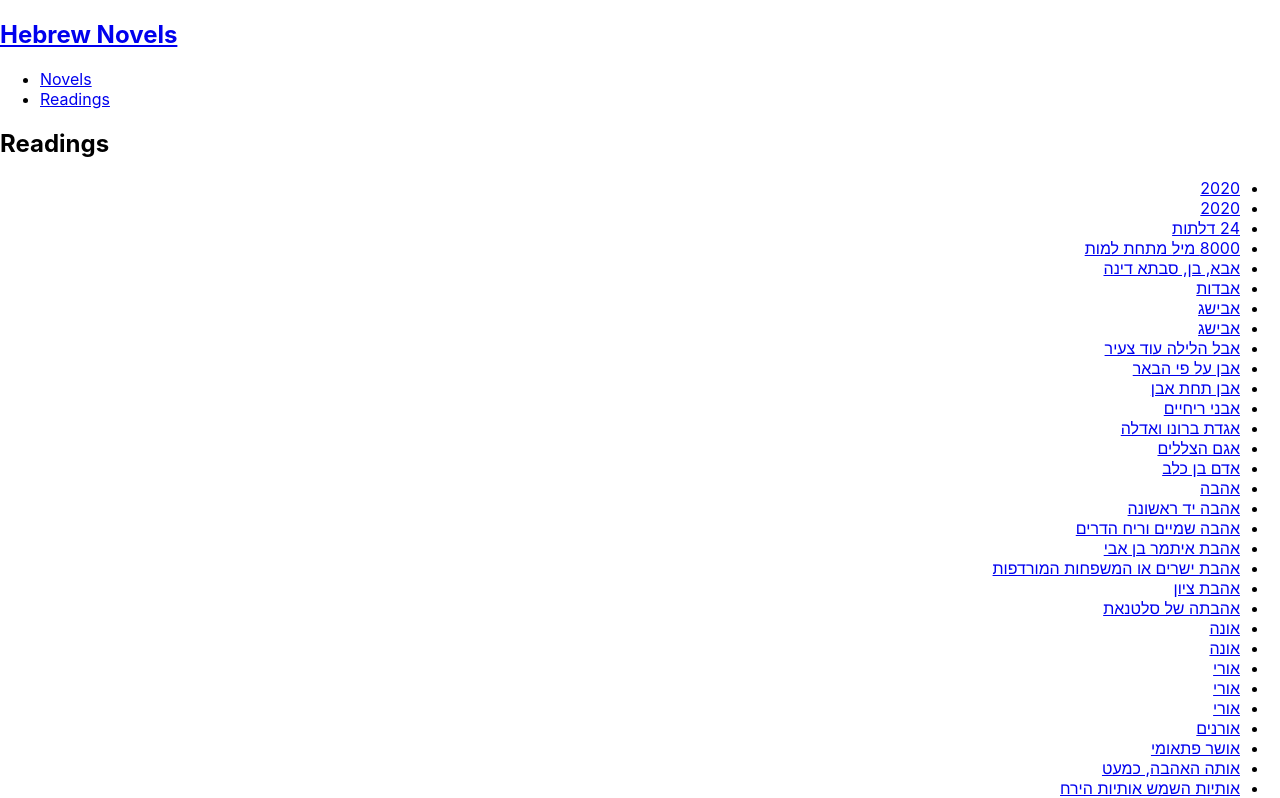
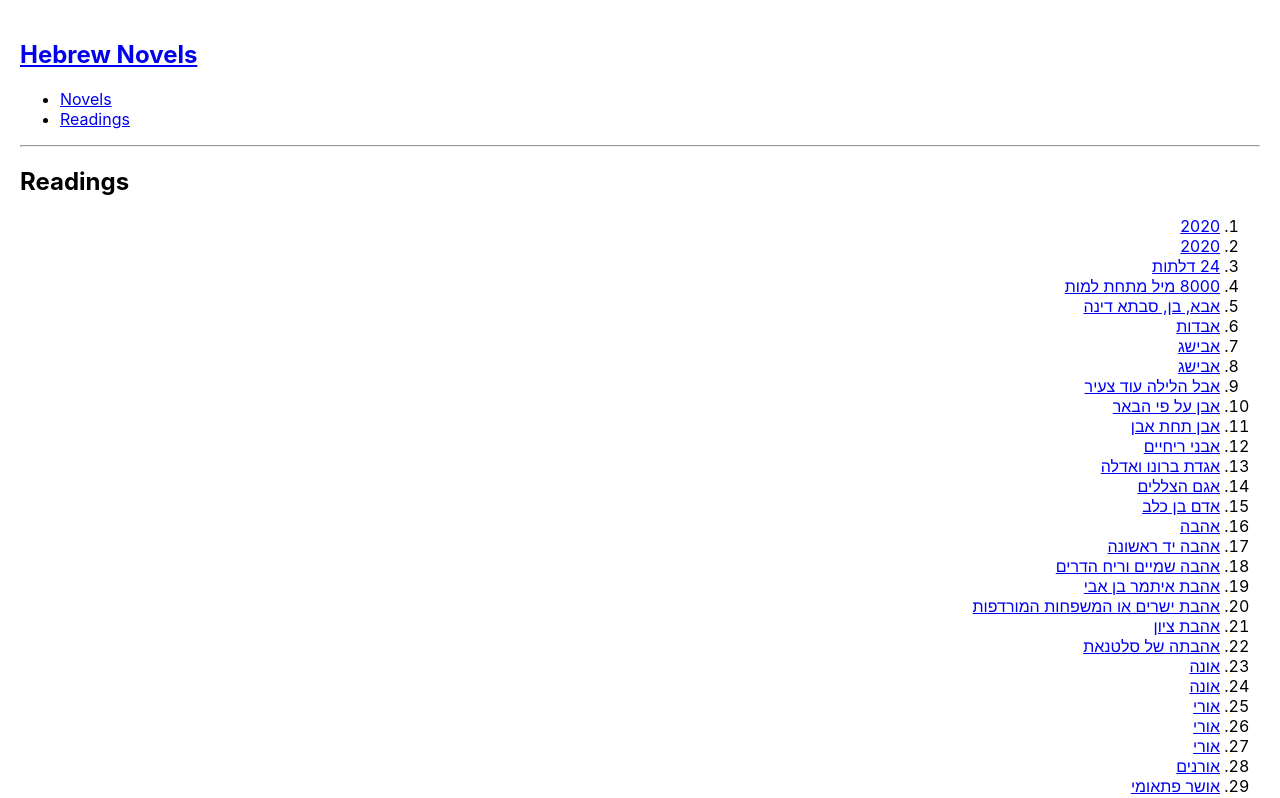
Before and after one commit to dh-network/hebrew-novels, a React (Create React App) app: page /readings in a window 1280 px wide. Shown: the top 798 px of the page. Built offline with nearby package versions, Linux system fonts and the light colour scheme.

Commit message:
Visual tweaks (numbered lists, hr, padding)

```diff
--- a/src/App.tsx
+++ b/src/App.tsx
@@ -10,6 +10,7 @@ import './App.css';
 
 function App() {
   return (
+    <div style={{padding: '20px'}}>
       <BrowserRouter>
         <Topnav/>
         <Routes>
@@ -20,6 +21,7 @@ function App() {
           <Route path="/readings/:id" element={<Reading/>} />
         </Routes>
       </BrowserRouter>
+    </div>
   );
 }
 
--- a/src/Novel.tsx
+++ b/src/Novel.tsx
@@ -8,7 +8,6 @@ export default function Novel () {
   const { novels } = useContext(NovelsContext);
 
   const novel = novels.find(n => n.id === id);
-  type NovelKey = keyof typeof novel;
 
   return (
     <div>
--- a/src/Novels.tsx
+++ b/src/Novels.tsx
@@ -13,11 +13,11 @@ export default function Novels () {
       </Helmet>
       <section>
         <h1>Novels</h1>
-        <ul dir="rtl">
+        <ol dir="rtl">
           {novels.map(novel => (
             <li key={novel.id}><Link to={novel.id}>{novel.title}</Link></li>
           ))}
-      </ul>
+      </ol>
       </section>
     </div>
   );
--- a/src/Readings.tsx
+++ b/src/Readings.tsx
@@ -13,11 +13,11 @@ export default function Readings () {
       </Helmet>
       <section>
         <h1>Readings</h1>
-        <ul dir="rtl">
+        <ol dir="rtl">
           {readings.map(reading => (
             <li key={reading.id}><Link to={reading.id}>{reading.title}</Link></li>
           ))}
-        </ul>
+        </ol>
       </section>
     </div>
   );
--- a/src/Topnav.tsx
+++ b/src/Topnav.tsx
@@ -8,6 +8,7 @@ export default function Topnav () {
         <li><Link to="/novels">Novels</Link></li>
         <li><Link to="/readings">Readings</Link></li>
       </ul>
+      <hr/>
     </nav>
   );
 }
```
Lines whose indentation alone changed are shown as unchanged.
